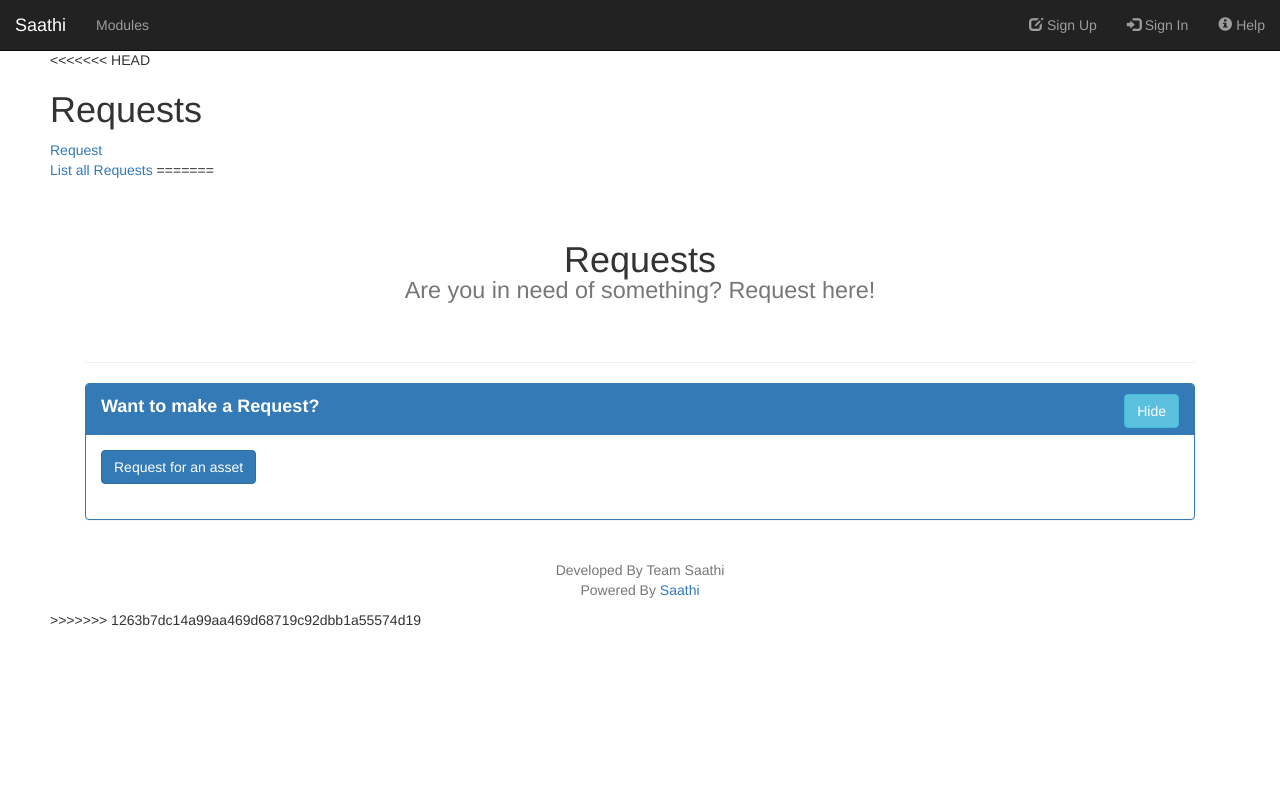
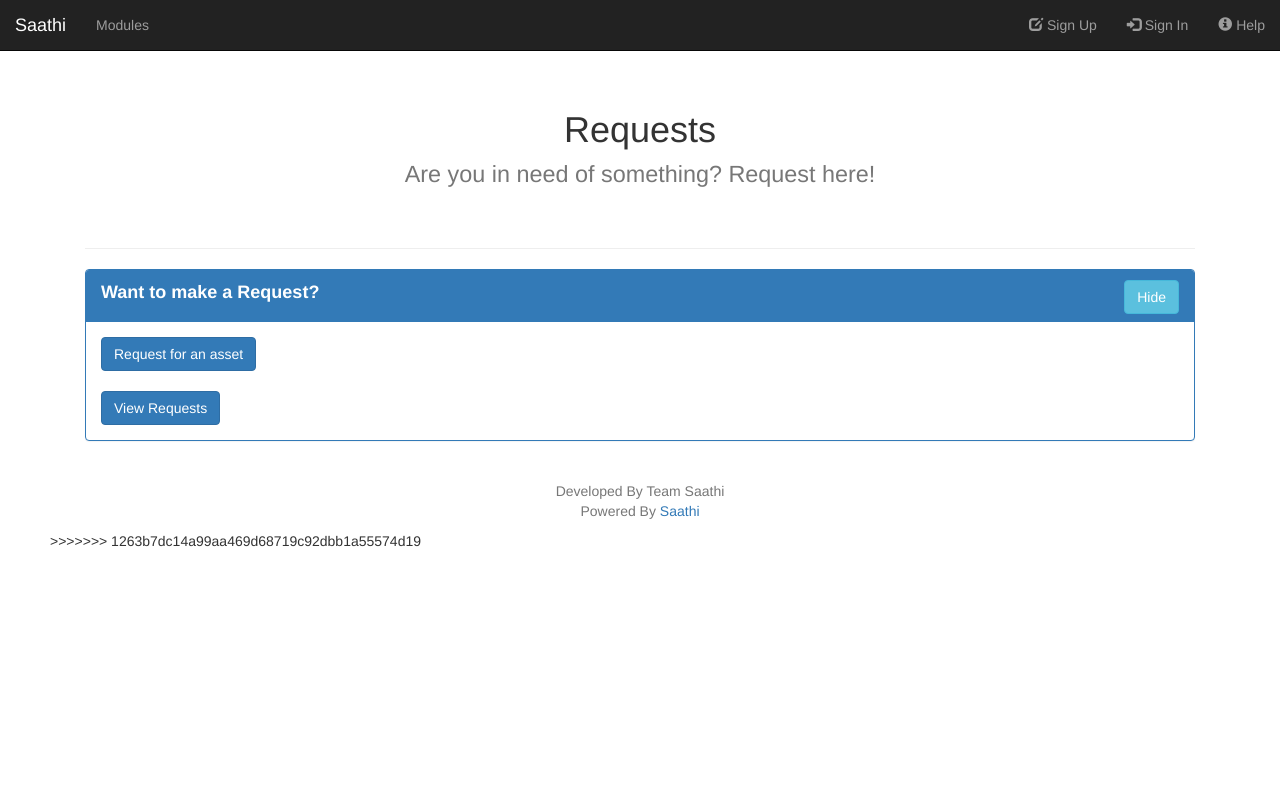
Before and after one commit to nisargjhaveri/saathi, a PHP site: template app/views/requests/index.php in a window 1280 px wide. Run offline with PHP 8.4, Linux system fonts and the light colour scheme; the template is opened without the code that fills it, so the values that code supplies are empty; some libraries are stand-ins or nearby versions.

Commit message:
Minor Fix

```diff
--- a/app/views/requests/index.php
+++ b/app/views/requests/index.php
@@ -1,8 +1,3 @@
-<<<<<<< HEAD
-<h1>Requests</h1>
-<a href="add">Request</a><br>
-<a href="view"> List all Requests</a>
-=======
 <!DOCTYPE html>
 <html>
 <head>
@@ -127,6 +122,9 @@
                             <div class="btn btn-primary">
                                 <a style="color: #ffffff" href="add">Request for an asset</a>
                             </div><br /><br />
+			    <div class="btn btn-primary">
+			    	<a style="color: #ffffff" href="view">View Requests</a>
+			    </div>
                         </div>
                     </div>
                 </div>
```
